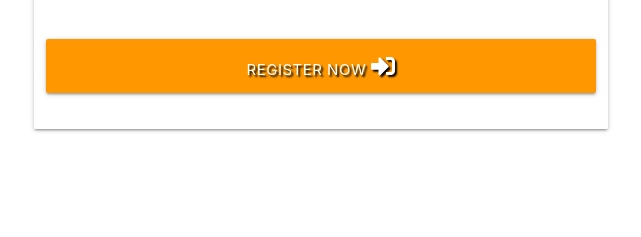
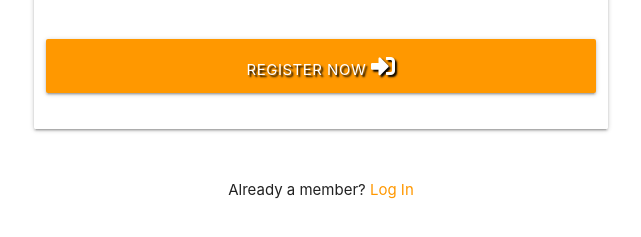
Before and after one commit to Code-Institute-Submissions/cigarist, a Flask app: page /register in a window 1280 px wide. Shown: the part 804-1041 px from the top of the page, without its empty margins (319-960 px from the left). Before the commit the page ends 936 px from the top, so only its background shows below. Run offline with Flask 2, Linux system fonts and the light colour scheme; some libraries are stand-ins or nearby versions.

Commit message:
Added a nav link for users who already have an account to link to the login page

```diff
--- a/templates/register.html
+++ b/templates/register.html
@@ -41,4 +41,12 @@
         </form>
     </div>
 
+    <div class="row">
+        <div class="col s12">
+            <p class="center-align">
+                Already a member? <a href="{{ url_for('login') }}" class="orange-text lighten-1">Log In</a>
+            </p>
+        </div>
+    </div>
+
 {% endblock %}
```
